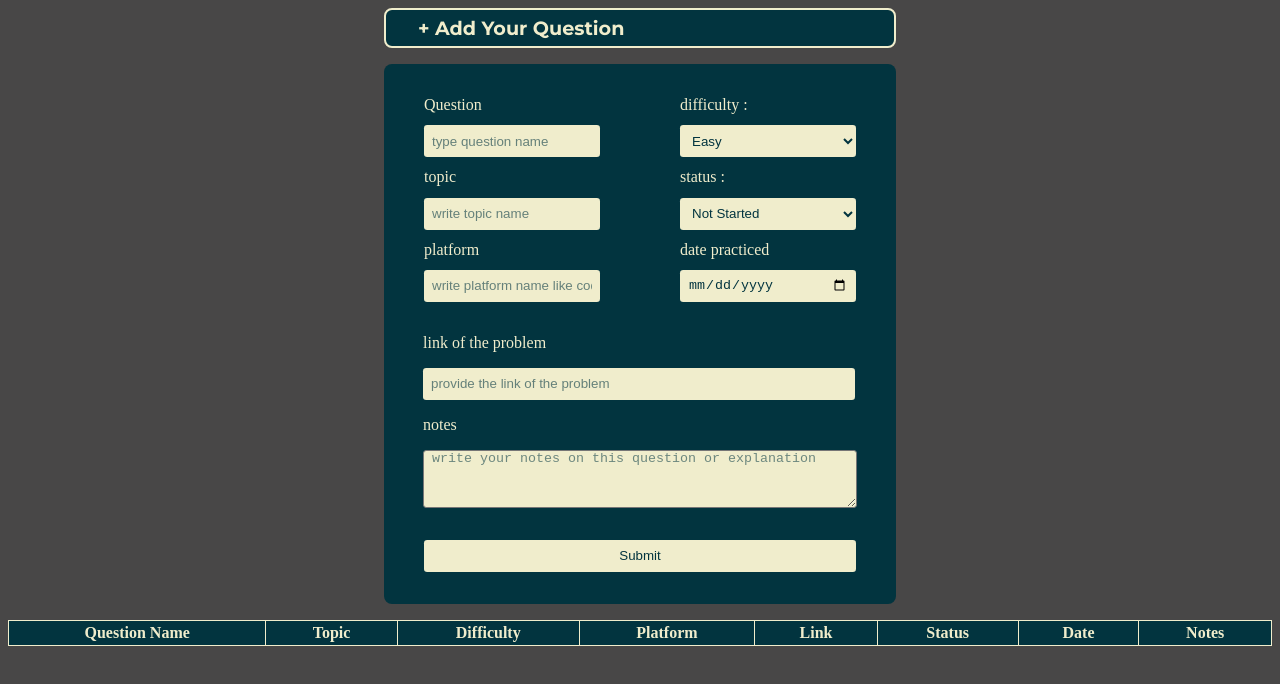
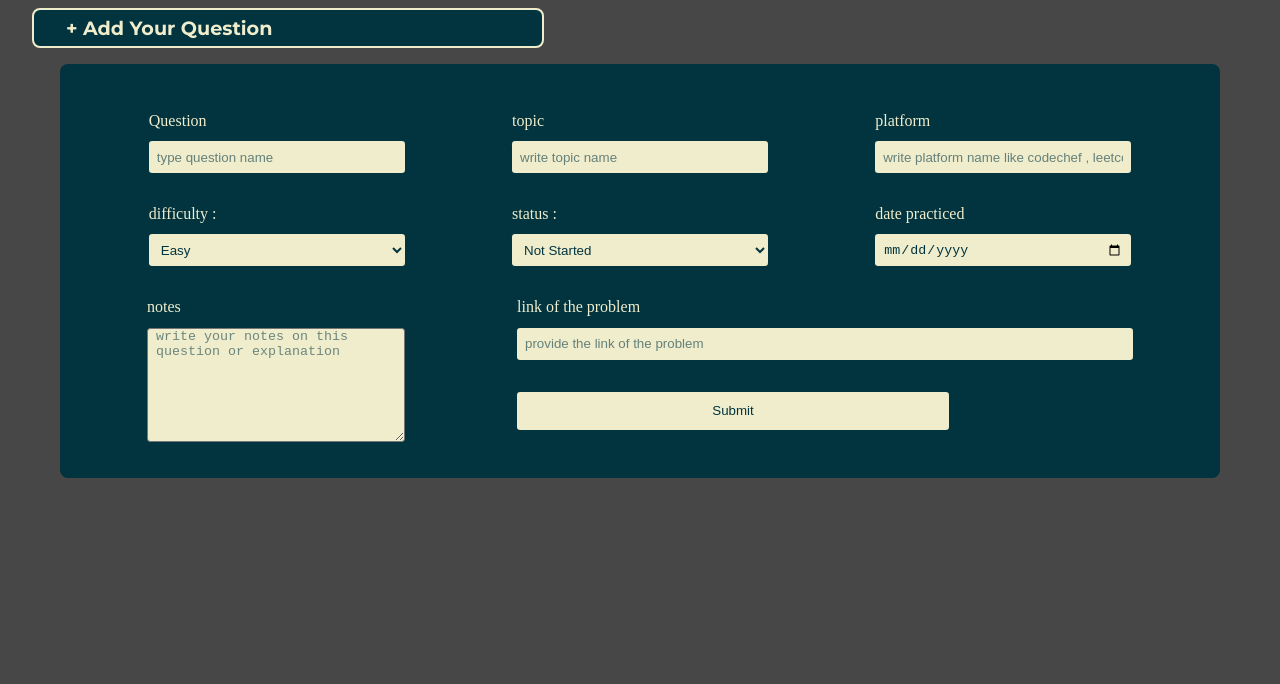
Before and after one commit to keshavnagar/dsa-tracker, a plain HTML site: page index.htm in a window 1280 px wide. Drawn offline with Linux system fonts and the light colour scheme.

Commit message:
change the UI layout of my dsa tracker

```diff
--- a/index.htm
+++ b/index.htm
@@ -21,15 +21,19 @@
     <form class="add-question-form" id="add-question-form" action="">
       <div class="parent">
         <div class="child1">
+          <div class="lable-input">
             <label for="question-name">Question</label>
             <input
               id="question-name"
               type="text"
               placeholder="type question name"
             />
+          </div>
+          <div class="lable-input">
             <label for="topic">topic</label>
             <input id="topic" placeholder="write topic name" type="text" />
-
+          </div>
+          <div class="lable-input">
             <label for="platform">platform </label>
             <input
               id="platform"
@@ -37,30 +41,32 @@
               placeholder="write platform name like codechef , leetcode etc."
             />
           </div>
+        </div>
         <div class="child2">
+          <div class="lable-input">
             <label for="difficulty">difficulty : </label>
             <select name="difficulty" id="difficulty">
               <option value="easy">Easy</option>
               <option value="medium">Medium</option>
               <option value="hard">Hard</option>
             </select>
+          </div>
+          <div class="lable-input">
             <label for="status">status : </label>
             <select name="status" id="status">
               <option value="Not Started">Not Started</option>
               <option value="In Progress">In Progress</option>
               <option value="Hard">Done</option>
             </select>
+          </div>
+          <div class="lable-input">
             <label for="date">date practiced</label>
             <input id="date" type="date" placeholder="enter date" />
           </div>
         </div>
+      </div>
       <div class="parent2">
-        <label for="link">link of the problem</label>
-        <input
-          id="link"
-          type="url"
-          placeholder="provide the link of the problem"
-        />
+        <div class="lable-input">
           <label for="notes">notes</label>
           <textarea
             name="notes"
@@ -68,7 +74,18 @@
             placeholder="write your notes on this question or explanation"
           ></textarea>
         </div>
+        <div class="label-input-submit">
+          <div class="lable-input">
+            <label for="link">link of the problem</label>
+            <input
+              id="link"
+              type="url"
+              placeholder="provide the link of the problem"
+            />
+          </div>
           <input class="submit" type="submit" />
+        </div>
+      </div>
     </form>
     <table id="add-question-table" class="add-question-table" border="1">
       <thead>
@@ -77,10 +94,10 @@
           <th>Topic</th>
           <th>Difficulty</th>
           <th>Platform</th>
-          <th>Link</th>
+          <th class="wrap">Link</th>
           <th>Status</th>
           <th>Date</th>
-          <th>Notes</th>
+          <th class="wrap">Notes</th>
         </tr>
       </thead>
       <tbody></tbody>
--- a/script.js
+++ b/script.js
@@ -1,68 +1,71 @@
 const addQuestionButton = document.getElementById("add-question-button");
 const addQuestionForm = document.getElementById("add-question-form");
-const questionName = document.getElementById("question-name")
-const topic = document.getElementById("topic")
-const difficulty = document.getElementById("difficulty")
-const platform = document.getElementById("platform")
-const link = document.getElementById("link")
-const questionStatus = document.getElementById("status")
-const date = document.getElementById("date")
-const notes = document.getElementById("notes")
-const table = document.querySelector("table")
-const questionList=[];
+const questionName = document.getElementById("question-name");
+const topic = document.getElementById("topic");
+const difficulty = document.getElementById("difficulty");
+const platform = document.getElementById("platform");
+const link = document.getElementById("link");
+const questionStatus = document.getElementById("status");
+const date = document.getElementById("date");
+const notes = document.getElementById("notes");
+const table = document.querySelector("table");
+const questionList = [];
 
-
-
-addQuestionForm.addEventListener("submit",function(event){
+addQuestionForm.addEventListener("submit", function (event) {
   event.preventDefault();
+  const dateValue = date.value;
+  const dateObj = new Date(dateValue);
+  const day = String(dateObj.getDate()).padStart(2, "0");
+  const month = String(dateObj.getMonth() + 1).padStart(2, "0");
+  const year = dateObj.getFullYear();
+  const newDate = `${day}-${month}-${year}`;
   // create new object to track all these fields of add question form
 
-const addQuestionObject = {
-  questionName : questionName.value.trim(),
-  topic : topic.value.trim(),
-  difficulty : difficulty.value.trim(),
-  platform : platform.value.trim(),
-  link : link.value.trim(),
-  status : questionStatus.value.trim(),
-  date : date.value.trim(),
-  notes : notes.value.trim()
-}
+  const addQuestionObject = {
+    questionName: questionName.value.trim(),
+    topic: topic.value.trim(),
+    difficulty: difficulty.value.trim(),
+    platform: platform.value.trim(),
+    link: link.value.trim(),
+    status: questionStatus.value.trim(),
+    date: newDate,
+    notes: notes.value.trim(),
+  };
 
-addRowToTable(addQuestionObject);
+  addRowToTable(addQuestionObject);
+});
 
-})
-
-function addRowToTable(q){
+function addRowToTable(q) {
   //  select tbody element
-  const tbody = document.querySelector("tbody")
+  const tbody = document.querySelector("tbody");
   // create a new row
-  const row = document.createElement("tr")
+  const row = document.createElement("tr");
   // we create particular cells for each data like td
-  const questionCell = document.createElement("td")
+  const questionCell = document.createElement("td");
   questionCell.textContent = q.questionName;
-  const topicCell = document.createElement("td")
+  const topicCell = document.createElement("td");
   topicCell.textContent = q.topic;
-  const difficultyCell = document.createElement("td")
+  const difficultyCell = document.createElement("td");
   difficultyCell.textContent = q.difficulty;
-  const platformCell = document.createElement("td")
+  const platformCell = document.createElement("td");
   platformCell.textContent = q.platform;
-  const linkCell = document.createElement("td")
-  linkCell.textContent = q.link
-  const statusCell = document.createElement("td")
-  statusCell.textContent = q.status
-  const dateCell = document.createElement("td")
+  const linkCell = document.createElement("td");
+  linkCell.textContent = q.link;
+  const statusCell = document.createElement("td");
+  statusCell.textContent = q.status;
+  const dateCell = document.createElement("td");
   dateCell.textContent = q.date;
-  const notesCell = document.createElement("td")
+  const notesCell = document.createElement("td");
   notesCell.textContent = q.notes;
   // fill the data in a row
-  row.appendChild(questionCell)
-  row.appendChild(topicCell)
-  row.appendChild(difficultyCell)
-  row.appendChild(platformCell)
-  row.appendChild(linkCell)
-  row.appendChild(statusCell)
-  row.appendChild(dateCell)
-  row.appendChild(notesCell)
+  row.appendChild(questionCell);
+  row.appendChild(topicCell);
+  row.appendChild(difficultyCell);
+  row.appendChild(platformCell);
+  row.appendChild(linkCell);
+  row.appendChild(statusCell);
+  row.appendChild(dateCell);
+  row.appendChild(notesCell);
   // fill the row in a table body
   tbody.appendChild(row);
   table.style.visibility = "visible";
--- a/style.css
+++ b/style.css
@@ -6,14 +6,13 @@ body {
 }
 
 .add-question-button {
-  margin: auto;
   display: flex;
-  justify-content: flex-start;
   padding-left: 2rem;
+  margin-left: 1.5rem;
   align-items: center;
   font-size: 1.2rem;
   height: 2.5rem;
-  border-radius: .5rem;
+  border-radius: 0.5rem;
   border: 2px solid #f0edcc;
   background-color: #02343f;
   color: #f0edcc;
@@ -27,58 +26,75 @@ body {
   display: flex;
   flex-direction: column;
   flex-wrap: wrap;
-  width: 30rem;
+  width: 68.5rem;
   margin: auto;
   gap: 2rem;
   background-color: #02343f;
-  padding: 1rem;
+  padding: 2rem;
   border-radius: 0.5rem;
   color: #f0edcc;
   justify-content: center;
   align-items: center;
+  flex-wrap: wrap;
 }
 
 .parent {
   margin-top: 1rem;
   display: flex;
-  flex-direction: row;
-  gap: 5rem;
+  flex-direction: column;
+  gap: 2rem;
+  flex-wrap: wrap;
 }
 
 .parent2 {
   display: flex;
-  flex-direction: column;
-  gap: 1rem;
+  flex-direction: row;
+  gap: 7rem;
+  flex-wrap: wrap;
 }
 
 #link {
-  width: 26rem;
+  width: 45em;
   height: 2rem;
 }
 
 #notes {
-  width: 26rem;
-  height: 3.5rem;
+  width: 15rem;
+  height: 7rem;
   border-radius: 0.2rem;
   padding: 0 0.5rem;
-    background-color: #f0edcc;
-    color:#02343f;
+  background-color: #f0edcc;
+  color: #02343f;
 }
 
-#notes::placeholder{
+#notes::placeholder {
   color: #02343f8d;
 }
 
 .child1,
 .child2 {
   display: flex;
+  flex-direction: row;
+  gap: 6.7rem;
+  flex-wrap: wrap;
+}
+.lable-input {
+  display: flex;
   flex-direction: column;
-  gap: 0.7rem;
+  gap: .7rem;
 }
+
+.label-input-submit{
+  display: flex;
+  flex-direction: column;
+  gap: 2rem;
+  flex-wrap: wrap;
+}
+
 
 .submit {
   width: 27rem;
-  height: 2rem;
+  height: 2.4rem;
   margin-bottom: 1rem;
 }
 
@@ -88,13 +104,25 @@ table {
   background-color: #02343f;
   color: #f0edcc;
   border: 1px solid #f0edcc;
+  width: 30rem;
+  margin: auto;
+  visibility: hidden;
 }
 td,
 th {
   padding-left: 1rem;
   padding-right: 1rem;
-  padding-top: 0.2rem;
-  padding-bottom: 0.2rem;
+  padding-top: 0.8rem;
+  padding-bottom: 0.8rem;
+  white-space: nowrap;
+}
+tr td:nth-child(5),
+tr td:nth-child(8) {
+  width: 2rem;
+  max-width: fit-content;
+  max-height: fit-content;
+  min-width: 15rem;
+  white-space: wrap;
 }
 
 #difficulty,
@@ -107,15 +135,14 @@ input {
   border-radius: 0.2rem;
   background-color: #f0edcc;
   color: #02343f;
-  width: 10rem;
+  width: 15rem;
 }
 
-input::placeholder{
+input::placeholder {
   color: #02343f95;
 }
 
-
 #difficulty,
-#status{
-  width: 11rem;
+#status {
+  width: 16rem;
 }
```
Lines whose indentation alone changed are shown as unchanged.
